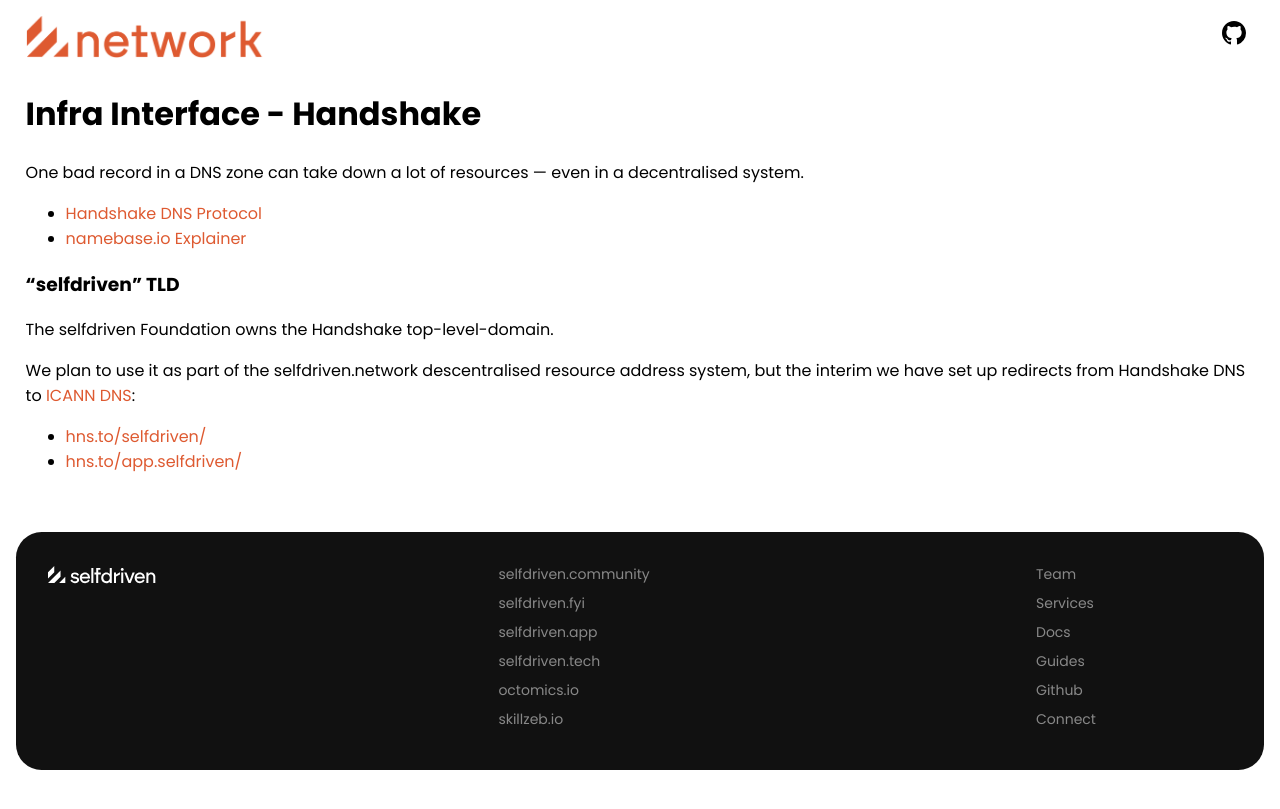
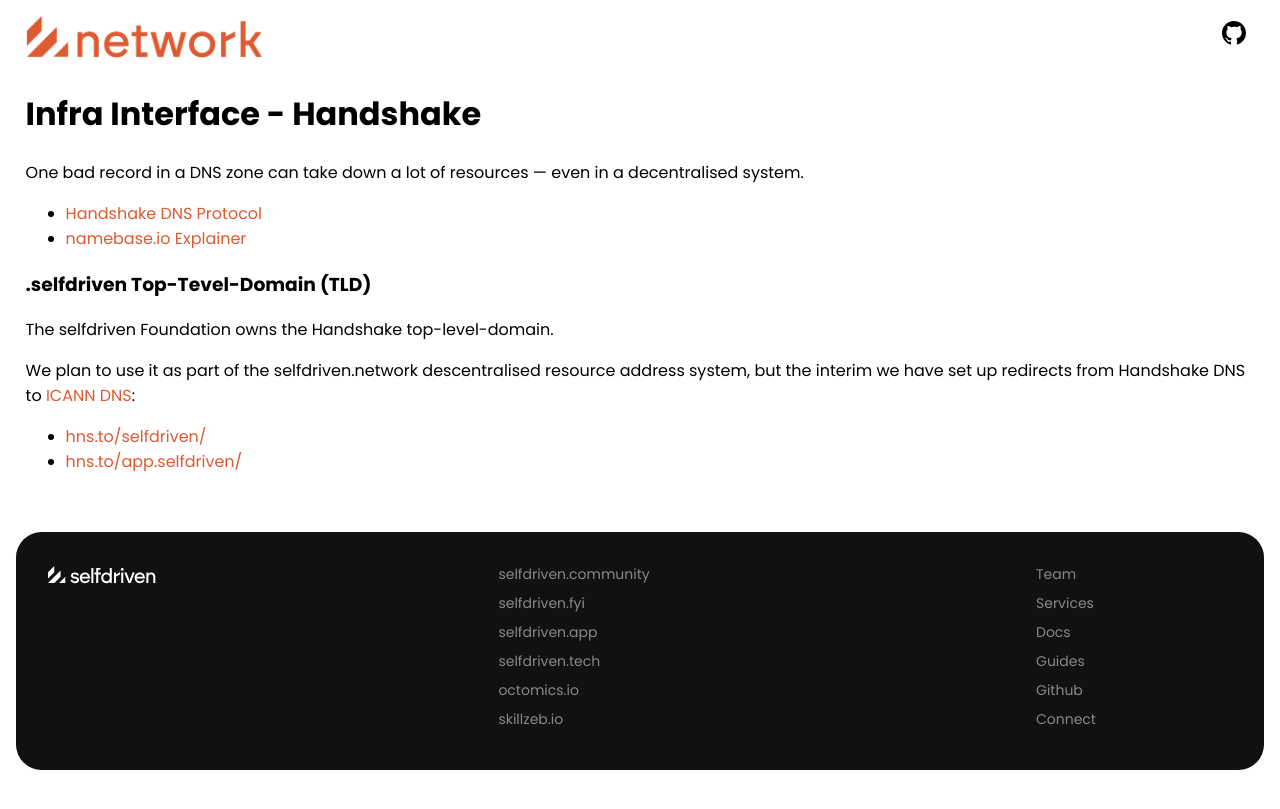
Before and after one commit to selfdriven-foundation/selfdriven-network, a Jekyll site: the page built from docs/pages/infra-interface-handshake.md, in a window 1280 px wide. Shown: the top 809 px of the page. Built offline with Jekyll 4.4.1, drawn with Linux system fonts in a browser that asks for light colours.

Commit message:
Update infra-interface-handshake.md

```diff
--- a/docs/pages/infra-interface-handshake.md
+++ b/docs/pages/infra-interface-handshake.md
@@ -11,7 +11,7 @@ One bad record in a DNS zone can take down a lot of resources — even in a dece
 - [Handshake DNS Protocol](https://handshake.org/)
 - [namebase.io Explainer](https://www.namebase.io/blog/meet-handshake-decentralizing-dns-to-improve-the-security-of-the-internet/)
 
-### "selfdriven" TLD
+### .selfdriven Top-Tevel-Domain (TLD)
 
 The selfdriven Foundation owns the Handshake top-level-domain.
 
```
